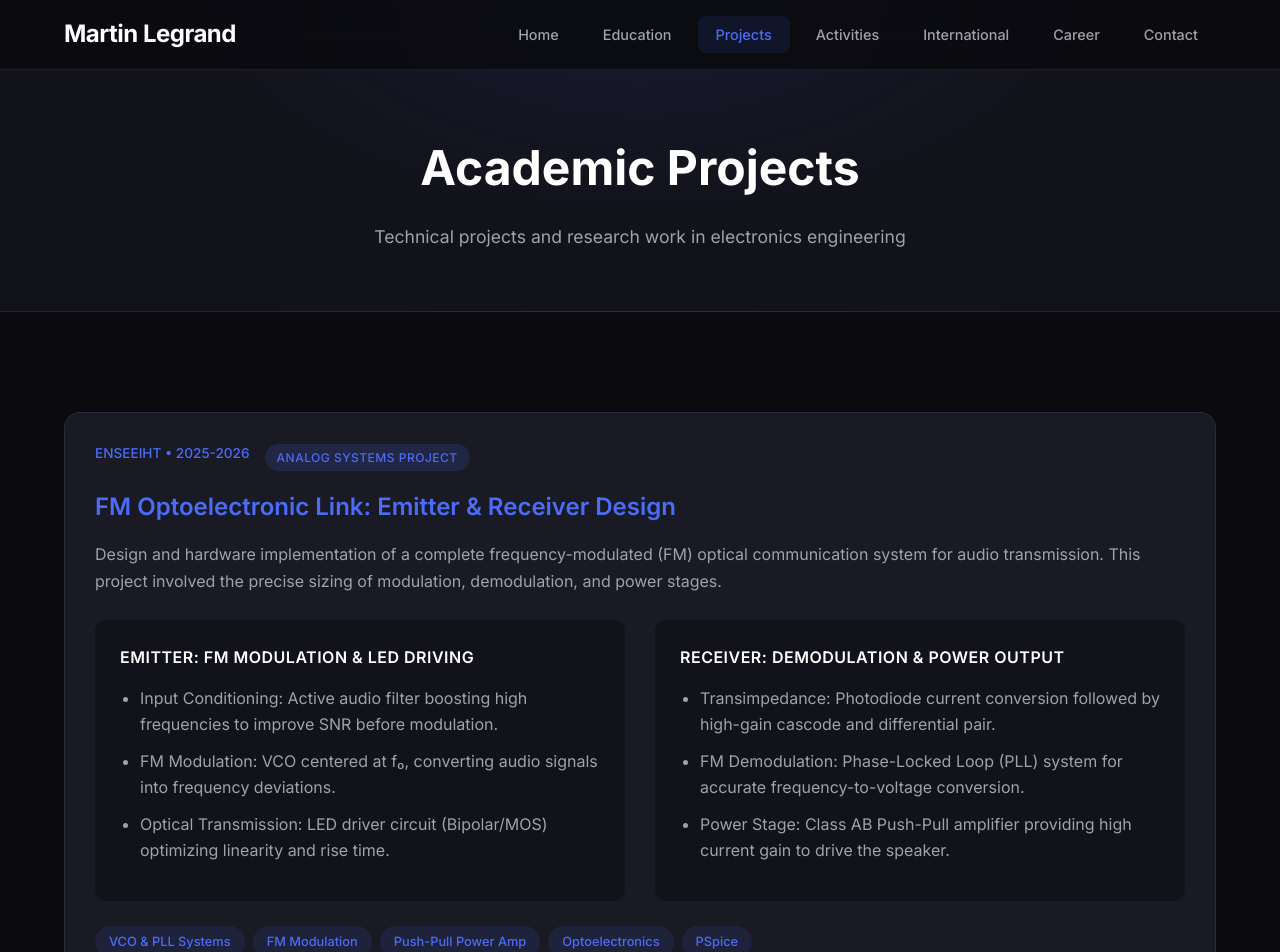
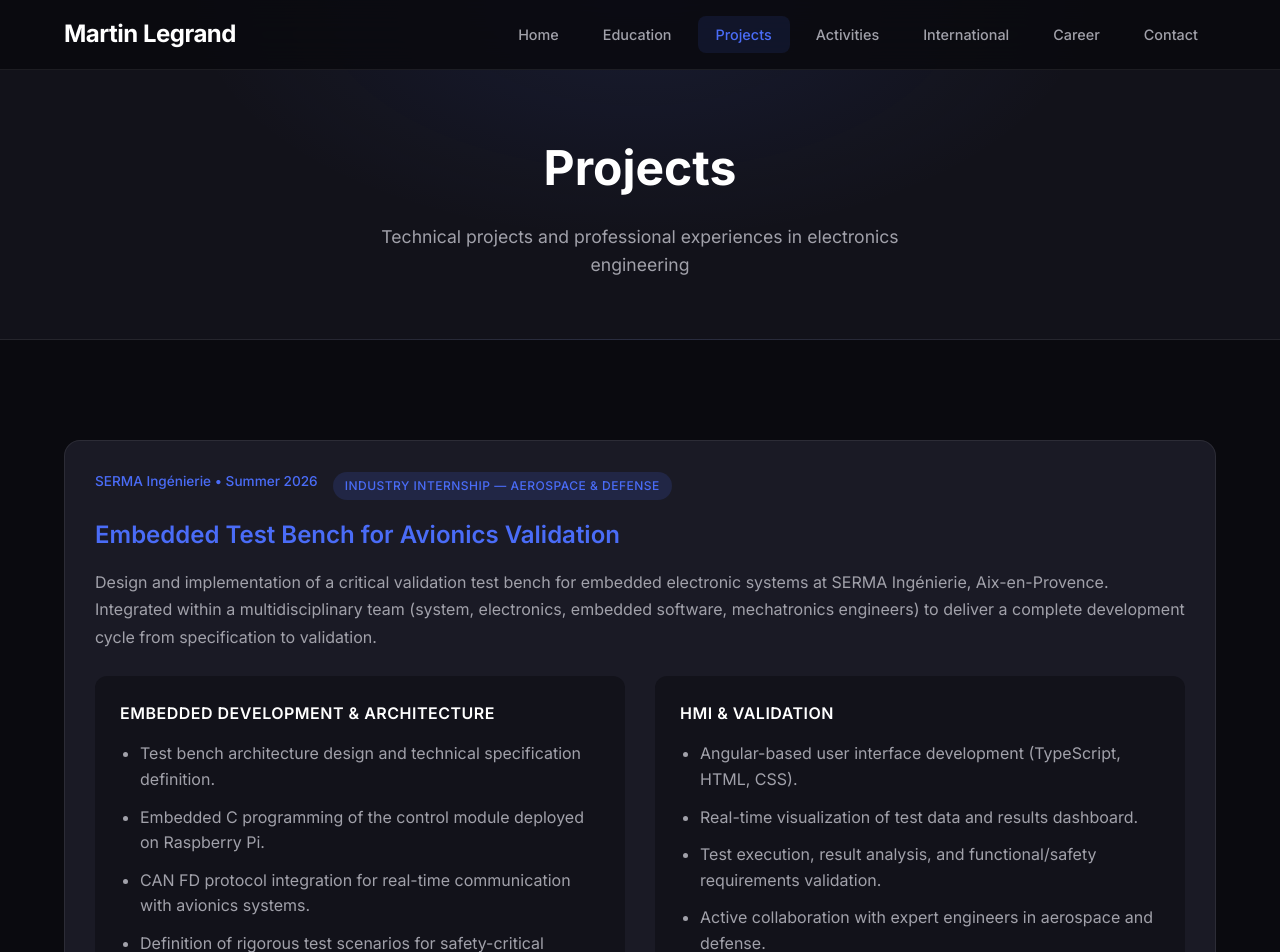
Before and after one commit to Legr59/portfolio, an Angular app: page /projects in a window 1280 px wide. Shown: the top 952 px of the page. Built offline with nearby package versions, Linux system fonts and the light colour scheme.

Commit message:
intern add

```diff
--- a/src/app/home/home.ts
+++ b/src/app/home/home.ts
@@ -31,7 +31,7 @@ export class Home {
 
   navigationCards = [
     { link: '/education', title: 'Education', desc: 'My academic journey and specializations', icon: 'M12 3L1 9l4 2.18v6L12 21l7-3.82v-6l2-1.09V17h2V9L12 3zm6.82 6L12 12.72 5.18 9 12 5.28 18.82 9zM17 15.99l-5 2.73-5-2.73v-3.72L12 15l5-2.73v3.72z' },
-    { link: '/projects', title: 'Academic Projects', desc: 'Technical projects and research work', icon: 'M22 9V7h-2V5c0-1.1-.9-2-2-2H4c-1.1 0-2 .9-2 2v14c0 1.1.9 2 2 2h14c1.1 0 2-.9 2-2v-2h2v-2h-2v-2h2v-2h-2V9h2zm-4 10H4V5h14v14zM6 13h5v4H6zm6-6h4v3h-4zM6 7h5v5H6zm6 4h4v6h-4z' },
+    { link: '/projects', title: 'Projects', desc: 'Technical projects and professional experiences', icon: 'M22 9V7h-2V5c0-1.1-.9-2-2-2H4c-1.1 0-2 .9-2 2v14c0 1.1.9 2 2 2h14c1.1 0 2-.9 2-2v-2h2v-2h-2v-2h2v-2h-2V9h2zm-4 10H4V5h14v14zM6 13h5v4H6zm6-6h4v3h-4zM6 7h5v5H6zm6 4h4v6h-4z' },
     { link: '/activities', title: 'Hobbies & Involvement', desc: 'Student life and civic engagement', icon: 'M13.49 5.48c1.1 0 2-.9 2-2s-.9-2-2-2-2 .9-2 2 .9 2 2 2zm-3.6 13.9l1-4.4 2.1 2v6h2v-7.5l-2.1-2 .6-3c1.3 1.5 3.3 2.5 5.5 2.5v-2c-1.9 0-3.5-1-4.3-2.4l-1-1.6c-.4-.6-1-1-1.7-1-.3 0-.5.1-.8.1l-5.2 2.2v4.7h2v-3.4l1.8-.7-1.6 8.1-4.9-1-.4 2 7 1.4z' },
     { link: '/mobility', title: 'International Profile', desc: 'Languages and global experiences', icon: 'M12 2C6.48 2 2 6.48 2 12s4.48 10 10 10 10-4.48 10-10S17.52 2 12 2zm-1 17.93c-3.95-.49-7-3.85-7-7.93 0-.62.08-1.21.21-1.79L9 15v1c0 1.1.9 2 2 2v1.93zm6.9-2.54c-.26-.81-1-1.39-1.9-1.39h-1v-3c0-.55-.45-1-1-1H8v-2h2c.55 0 1-.45 1-1V7h2c1.1 0 2-.9 2-2v-.41c2.93 1.19 5 4.06 5 7.41 0 2.08-.8 3.97-2.1 5.39z' },
     { link: '/professional', title: 'Professional Project', desc: 'Career goals and aspirations', icon: 'M12 2C6.48 2 2 6.48 2 12s4.48 10 10 10 10-4.48 10-10S17.52 2 12 2zm1 15h-2v-2h2v2zm0-4h-2V7h2v6z' }
--- a/src/app/professional/professional.ts
+++ b/src/app/professional/professional.ts
@@ -44,6 +44,18 @@ export class Professional {
   ];
 
   experiences = [
+    {
+      role: 'Embedded Systems & Test Bench Intern',
+      company: 'SERMA Ingénierie — Aix-en-Provence (13)',
+      date: 'June - August 2026',
+      description: 'Development of critical validation tools for the aerospace and defense industry within a multidisciplinary engineering team. Designed and implemented a test bench for validating demanding embedded electronic systems, covering the full development cycle from specification to integration.',
+      skills: [
+        'Test bench architecture design & specification',
+        'Embedded C programming on Raspberry Pi with CAN FD protocol',
+        'HMI development with Angular (TypeScript, HTML, CSS)',
+        'Functional and safety requirements validation'
+      ]
+    },
     {
       role: 'Versatile Employee',
       company: 'Carter-Cash — Comines (59)',
--- a/src/app/projects/projects.component.html
+++ b/src/app/projects/projects.component.html
@@ -1,8 +1,8 @@
 <!-- Page Header -->
 <header class="page-header">
     <div class="container">
-        <h1>Academic Projects</h1>
-        <p>Technical projects and research work in electronics engineering</p>
+        <h1>Projects</h1>
+        <p>Technical projects and professional experiences in electronics engineering</p>
     </div>
 </header>
 
--- a/src/app/projects/projects.ts
+++ b/src/app/projects/projects.ts
@@ -10,6 +10,33 @@ import { CommonModule } from '@angular/common';
 })
 export class Projects {
   academicProjects = [
+    {
+      meta: 'SERMA Ingénierie • Summer 2026',
+      type: 'Industry Internship — Aerospace & Defense',
+      title: 'Embedded Test Bench for Avionics Validation',
+      description: 'Design and implementation of a critical validation test bench for embedded electronic systems at SERMA Ingénierie, Aix-en-Provence. Integrated within a multidisciplinary team (system, electronics, embedded software, mechatronics engineers) to deliver a complete development cycle from specification to validation.',
+      columns: [
+        {
+          title: 'Embedded Development & Architecture',
+          tasks: [
+            'Test bench architecture design and technical specification definition.',
+            'Embedded C programming of the control module deployed on Raspberry Pi.',
+            'CAN FD protocol integration for real-time communication with avionics systems.',
+            'Definition of rigorous test scenarios for safety-critical validation.'
+          ]
+        },
+        {
+          title: 'HMI & Validation',
+          tasks: [
+            'Angular-based user interface development (TypeScript, HTML, CSS).',
+            'Real-time visualization of test data and results dashboard.',
+            'Test execution, result analysis, and functional/safety requirements validation.',
+            'Active collaboration with expert engineers in aerospace and defense.'
+          ]
+        }
+      ],
+      tags: ['Embedded C', 'Raspberry Pi', 'CAN FD', 'Angular / TypeScript', 'Aerospace', 'Test Bench']
+    },
     {
       meta: 'ENSEEIHT • 2025-2026',
       type: 'Analog Systems Project',
```
